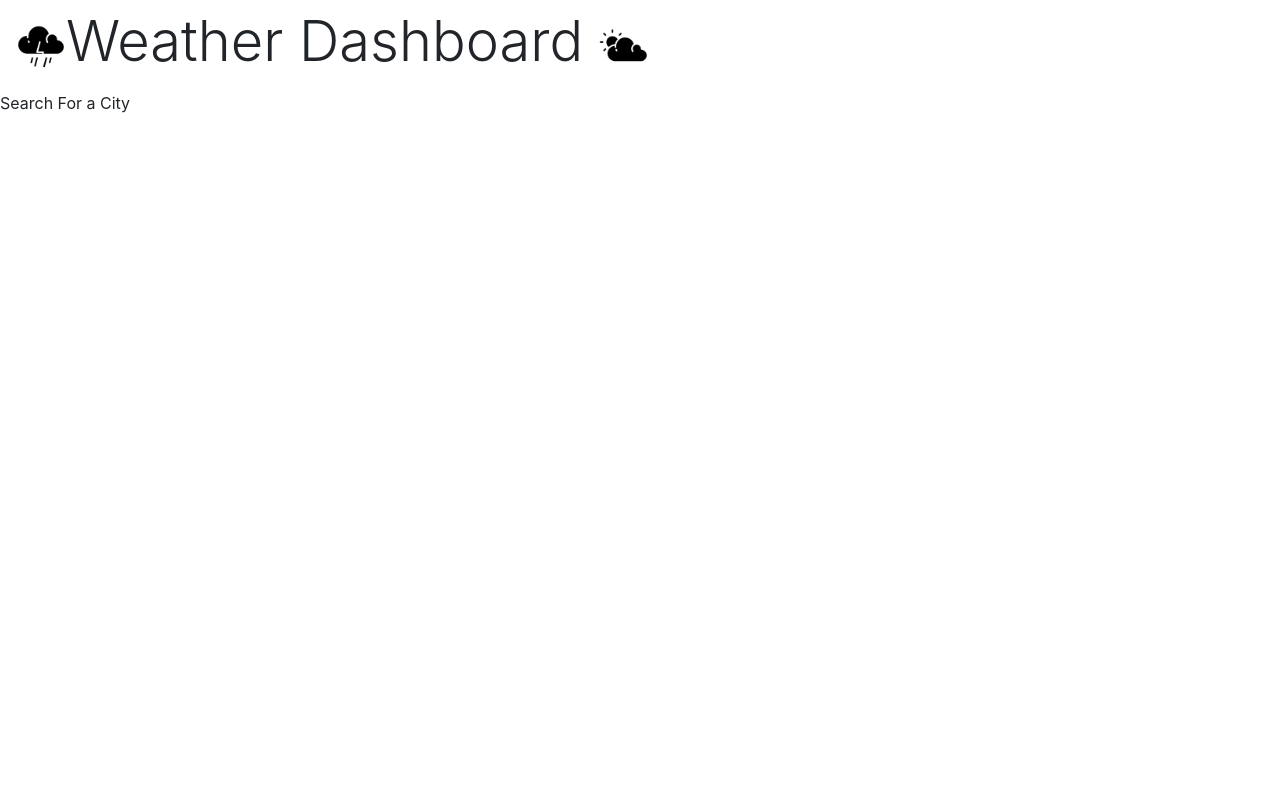
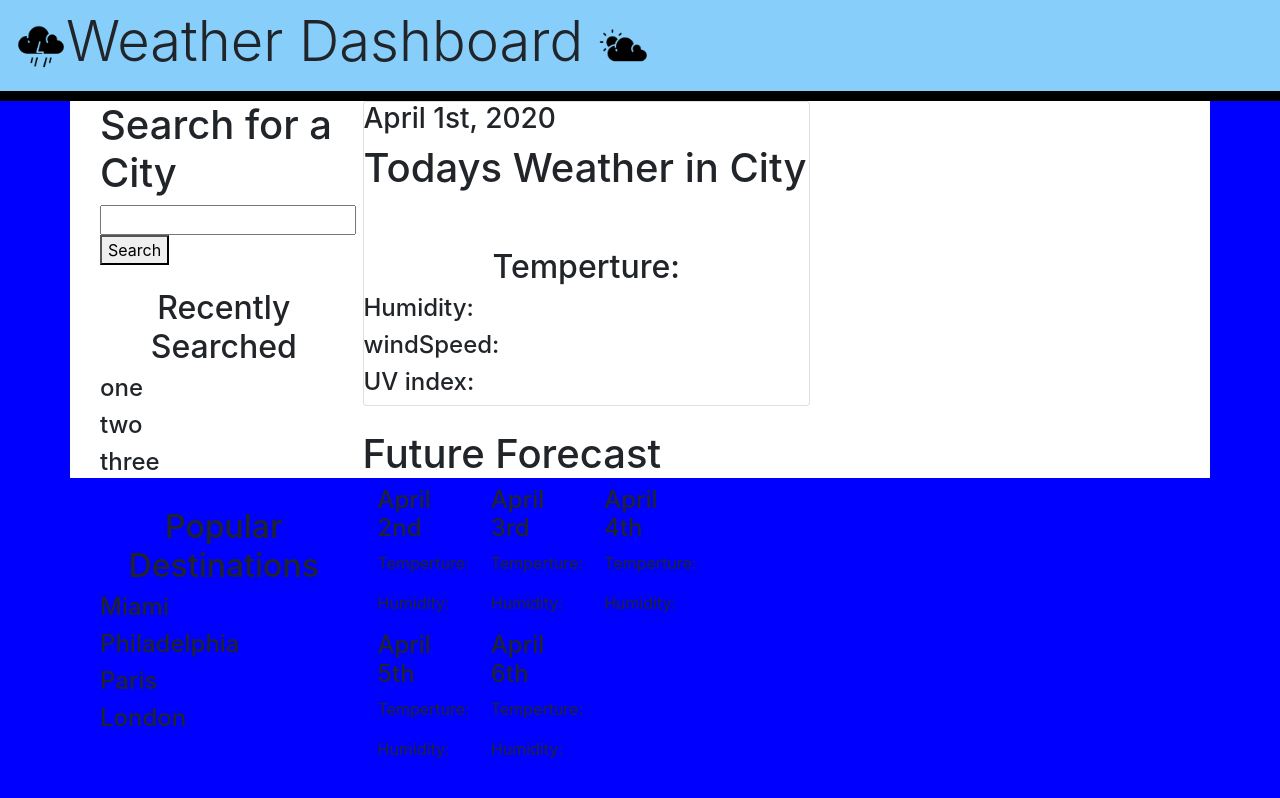
Before and after one commit to EleanorBurgess0940/Weather-Dashboard-ECB, a plain HTML site: page index.html in a window 1280 px wide. Drawn offline with nearby package versions, Linux system fonts and the light colour scheme.

Commit message:
added functionality to get dates for today and the next five days

```diff
--- a/assets/main.js
+++ b/assets/main.js
@@ -0,0 +1,29 @@
+$(document).ready(function() {
+  var currentDay = moment().format("MMMM Do, YYYY");
+  $("#date").html(currentDay);
+
+  var oneDay = moment()
+    .add(1, "days")
+    .format("MMMM Do");
+  $("#oneday").html(oneDay);
+
+  var twoDay = moment()
+    .add(2, "days")
+    .format("MMMM Do");
+  $("#twoday").html(twoDay);
+
+  var threeDay = moment()
+    .add(3, "days")
+    .format("MMMM Do");
+  $("#threeday").html(threeDay);
+
+  var fourDay = moment()
+    .add(4, "days")
+    .format("MMMM Do");
+  $("#fourday").html(fourDay);
+
+  var fiveDay = moment()
+    .add(5, "days")
+    .format("MMMM Do");
+  $("#fiveday").html(fiveDay);
+});
--- a/assets/style.css
+++ b/assets/style.css
@@ -4,6 +4,17 @@ img {
 h2 {
   text-align: center;
 }
-nav {
+header {
   width: 100%;
+  text-align: center;
+  background-color: lightskyblue;
+  border-bottom: 10px solid black;
 }
+
+.container {
+  background-color: white;
+}
+
+body {
+  background-color: blue;
+}
--- a/index.html
+++ b/index.html
@@ -3,6 +3,8 @@
   <head>
     <meta charset="UTF-8" />
     <meta name="viewport" content="width=device-width, initial-scale=1.0" />
+
+    <script src="https://cdnjs.cloudflare.com/ajax/libs/jquery/3.2.1/jquery.min.js"></script>
 
     <link
       rel="stylesheet"
@@ -26,21 +28,81 @@
   </header>
 
   <body>
-    <card>Search For a City</card>
+    <div class="container">
+      <div class="col-3 float-left">
+        <h1>Search for a City</h1>
+        <form>
+          <input type="text" />
+          <button>Search</button>
+        </form>
+        <br />
+        <h2>Recently Searched</h2>
+        <h4>one</h4>
+        <h4>two</h4>
+        <h4>three</h4>
+        <br />
+        <h2>Popular Destinations</h2>
+        <h4>Miami</h4>
+        <h4>Philadelphia</h4>
+        <h4>Paris</h4>
+        <h4>London</h4>
+      </div>
+    </div>
+    <div class="container">
+      <div class="col-8">
+        <div class="card">
+          <h3 id="date"></h3>
+          <h1>Todays Weather in City</h1>
+          <br />
+          <br />
+          <!--Image of the weather-->
+          <h2>Temperture:</h2>
+          <h4>Humidity:</h4>
+          <h4>windSpeed:</h4>
+          <h4>UV index:</h4>
+        </div>
+        <br />
+        <div class="col-12">
+          <h1>Future Forecast</h1>
+          <div class="col-2 float-left">
+            <h4 id="oneday"></h4>
+            <!--Icon-->
+            <p>Temperture:</p>
+            <p>Humidity:</p>
+          </div>
+          <div class="col-2 float-left">
+            <h4 id="twoday"></h4>
+            <!--Icon-->
+            <p>Temperture:</p>
+            <p>Humidity:</p>
+          </div>
+          <div class="col-2 float-left">
+            <h4 id="threeday"></h4>
+            <!--Icon-->
+            <p>Temperture:</p>
+            <p>Humidity:</p>
+          </div>
+          <div class="col-2 float-left">
+            <h4 id="fourday"></h4>
+            <!--Icon-->
+            <p>Temperture:</p>
+            <p>Humidity:</p>
+          </div>
+          <div class="col-2 float-left">
+            <h4 id="fiveday"></h4>
+            <!--Icon-->
+            <p>Temperture:</p>
+            <p>Humidity:</p>
+          </div>
+        </div>
+      </div>
+    </div>
   </body>
   <script
     src="https://stackpath.bootstrapcdn.com/bootstrap/4.4.1/js/bootstrap.min.js"
     integrity="sha384-wfSDF2E50Y2D1uUdj0O3uMBJnjuUD4Ih7YwaYd1iqfktj0Uod8GCExl3Og8ifwB6"
     crossorigin="anonymous"
   ></script>
-  <script
-    src="https://code.jquery.com/jquery-3.4.1.slim.min.js"
-    integrity="sha384-J6qa4849blE2+poT4WnyKhv5vZF5SrPo0iEjwBvKU7imGFAV0wwj1yYfoRSJoZ+n"
-    crossorigin="anonymous"
-  ></script>
-  <script
-    src="https://cdn.jsdelivr.net/npm/popper.js@1.16.0/dist/umd/popper.min.js"
-    integrity="sha384-Q6E9RHvbIyZFJoft+2mJbHaEWldlvI9IOYy5n3zV9zzTtmI3UksdQRVvoxMfooAo"
-    crossorigin="anonymous"
-  ></script>
+  <script src="https://cdnjs.cloudflare.com/ajax/libs/moment.js/2.24.0/moment.min.js"></script>
+  <script src="assets/main.js"></script>
 </html>
```
Also changed, not shown: assets/images/rain.jpg (added), 1 other file.
